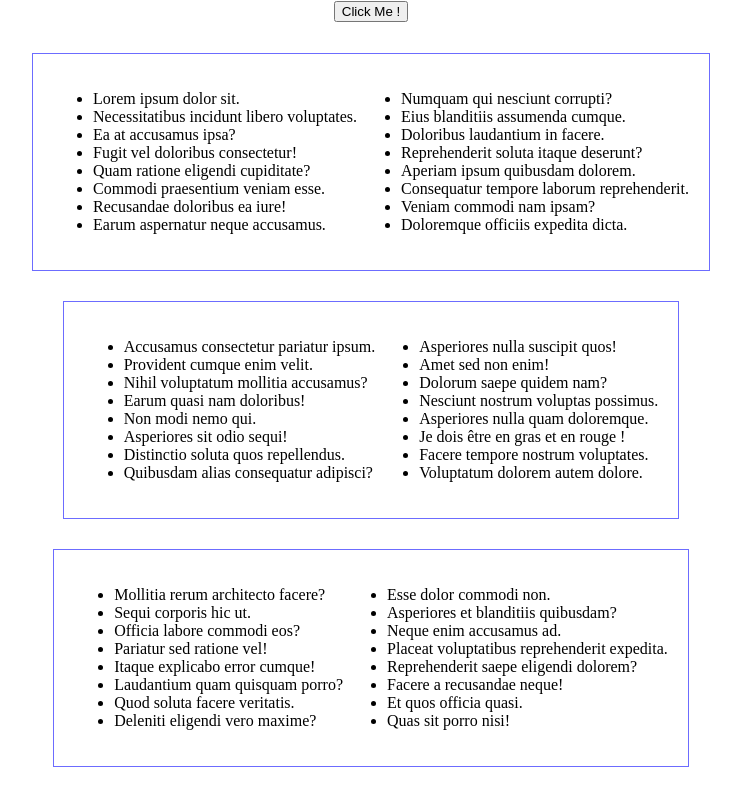
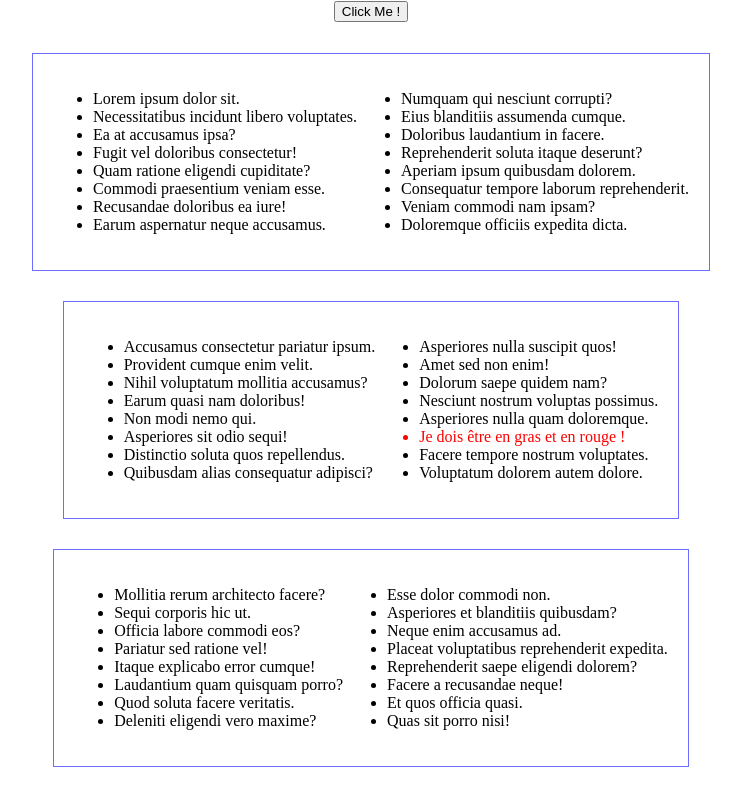
Before and after one commit to Gagz71/revisionjs, a plain HTML site: page Exercice 4/index.html in a window 1280 px wide. Both pictures are taken after a click on the button "Click Me !". Shown: the part 79-869 px from the top of the page, without its empty margins (269-1010 px from the left). Drawn offline with Linux system fonts and the light colour scheme.

Commit message:
exercice 4

```diff
--- a/Exercice 4/index.html
+++ b/Exercice 4/index.html
@@ -95,6 +95,11 @@
 
     <script>
         // Code JS à écrire ici
+        let target = document.querySelector('.boxes').firstElementChild.nextElementSibling.lastElementChild.children[5];
+
+        document.querySelector('#start').addEventListener('click', function(){
+            target.style.color = 'red';
+        });
 
 
 
```
